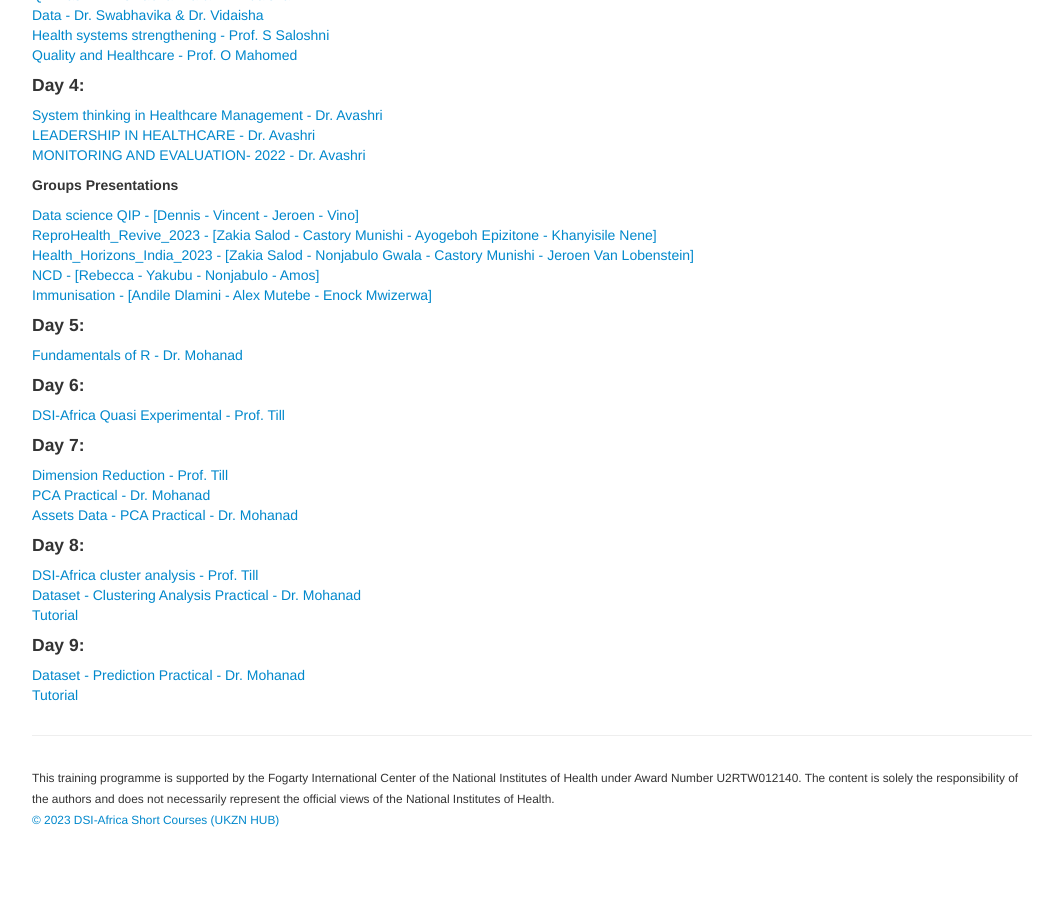
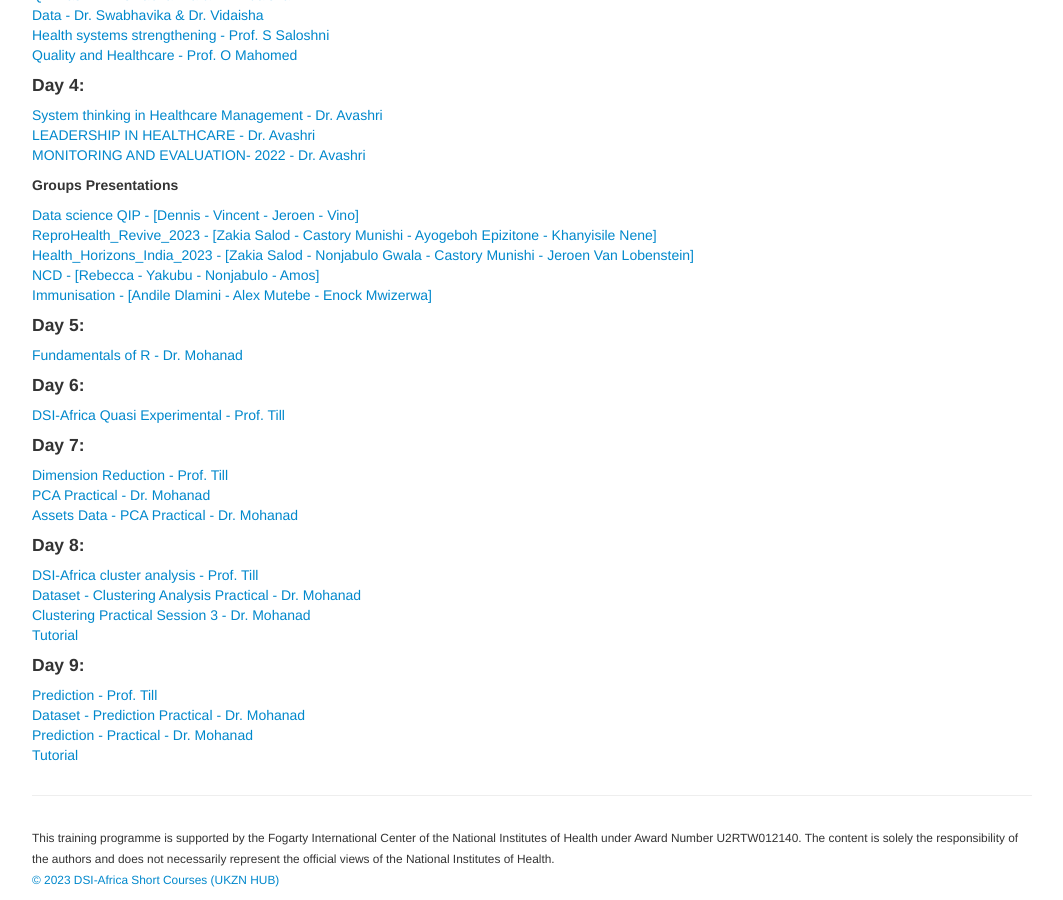
Before and after one commit to hscourseukzn/hscourseukzn.github.io, a Jekyll site: the page built from pages/lectures.md, in a window 1280 px wide and 900 px high, scrolled down 627 px. Shown: the whole window, without its empty margins (108-1171 px from the left). Built offline with Jekyll 4.4.1, drawn with Linux system fonts in a browser that asks for light colours; before the commit the page ends 1467 px from its top, so only the background shows below that.

Commit message:
Update lectures.md

```diff
--- a/pages/lectures.md
+++ b/pages/lectures.md
@@ -199,16 +199,21 @@ Below you'll find a list of links to lecture notes and code as well as links to
 
 <a href="https://hscourseukzn.github.io/PDFLectures/clustering_data_final.csv" download> Dataset - Clustering Analysis Practical - Dr. Mohanad </a> <br>
 
+<a href="https://hscourseukzn.github.io/PDFLectures/Clustering Practical Session 3.Rmd" download> Clustering Practical Session 3 - Dr. Mohanad </a> <br>
+
 <a href="https://uc-r.github.io/kmeans_clustering"> Tutorial </a> <br>
 
 
 <h4> Day 9:</h4>
 
+<a href="https://hscourseukzn.github.io/PDFLectures/Prediction_30Aug23.pdf" download> Prediction - Prof. Till </a> <br>
+
 <a href="https://hscourseukzn.github.io/PDFLectures/Data_group_Prac.csv" download> Dataset - Prediction Practical - Dr. Mohanad </a> <br>
+
+<a href="https://hscourseukzn.github.io/PDFLectures/Prediction - Practical.Rmd" download> Prediction - Practical - Dr. Mohanad </a> <br>
 
 <a href="https://rpubs.com/pmtam/knn"> Tutorial </a> <br>
 
 
-
 </body>
 </html>
```
